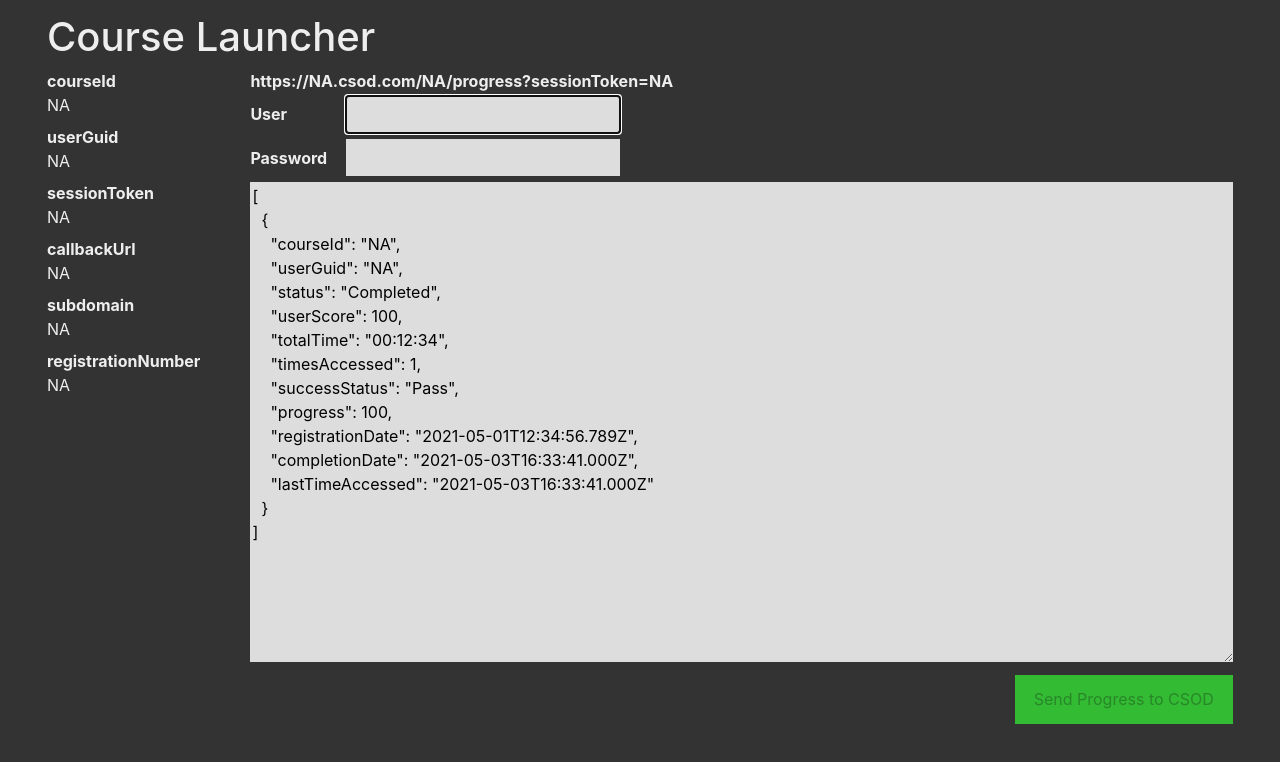
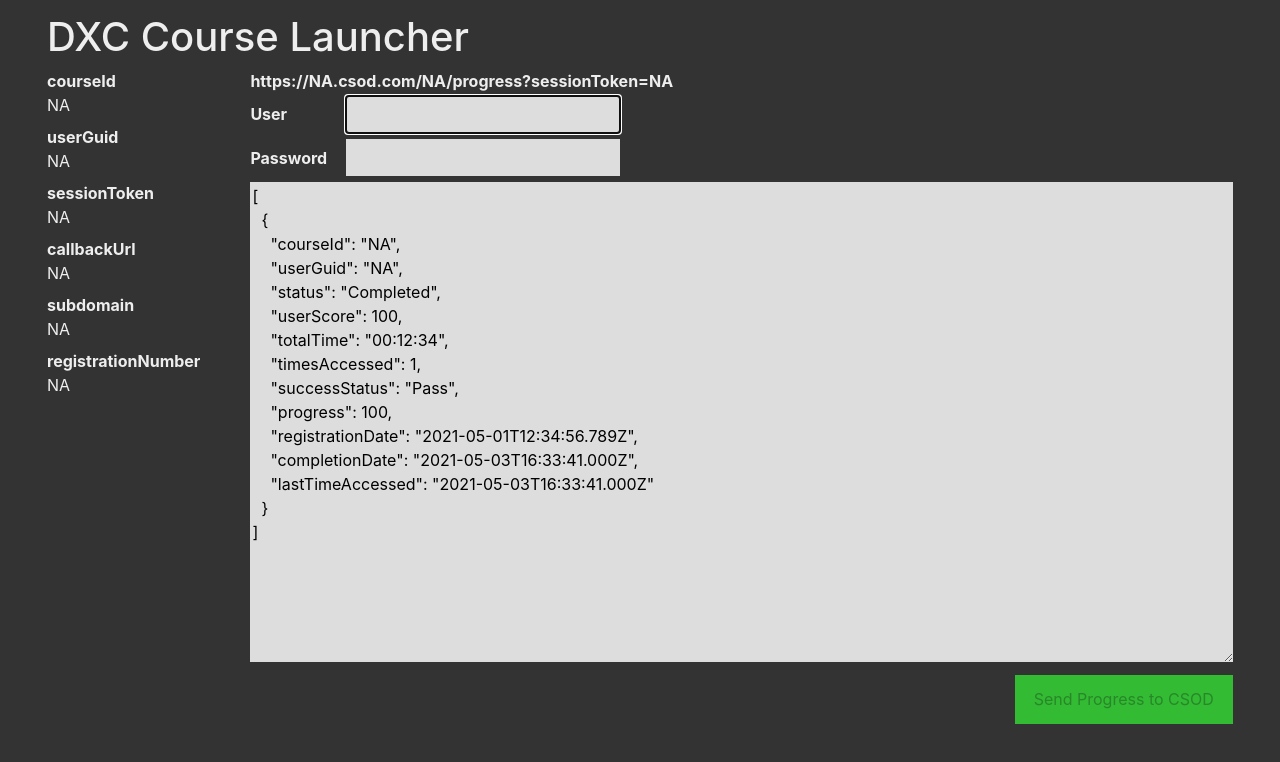
Before and after one commit to adamsenn/react-demo, a React (Create React App) app: page /launch in a window 1280 px wide. Shown: the top 762 px of the page. Built offline with nearby package versions, Linux system fonts and the light colour scheme.

Commit message:
Updated title

```diff
--- a/src/CourseLauncher.js
+++ b/src/CourseLauncher.js
@@ -56,7 +56,7 @@
 
   return (
     <>
-      <h1>Course Launcher</h1>
+      <h1>DXC Course Launcher</h1>
       <div style={{ display: 'flex' }}>
         <dl style={{ flex: '0 0 auto', paddingRight: '50px' }}>
           {Object.entries(csodParams).map(([key, value]) => <Fragment key={key}><dt>{key}</dt><dd>{value}</dd></Fragment>)}
```
